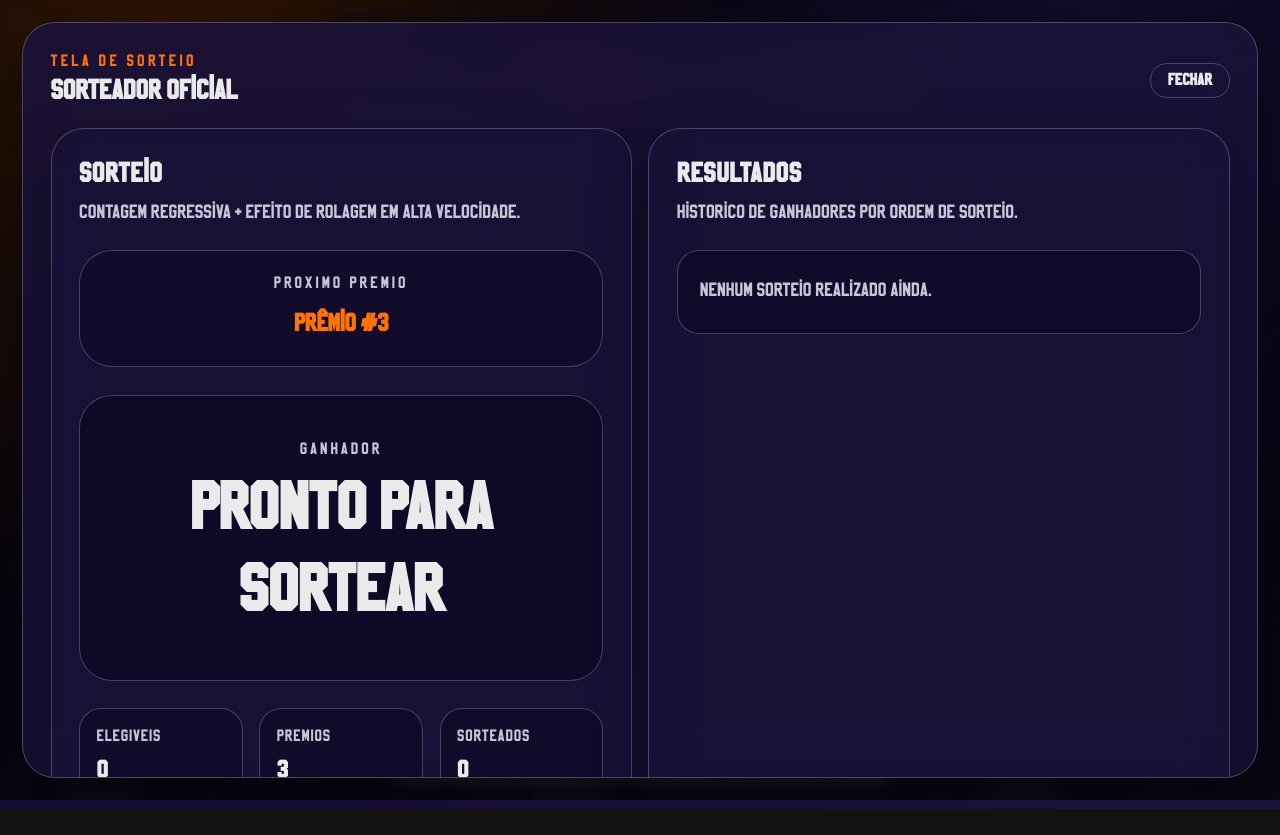
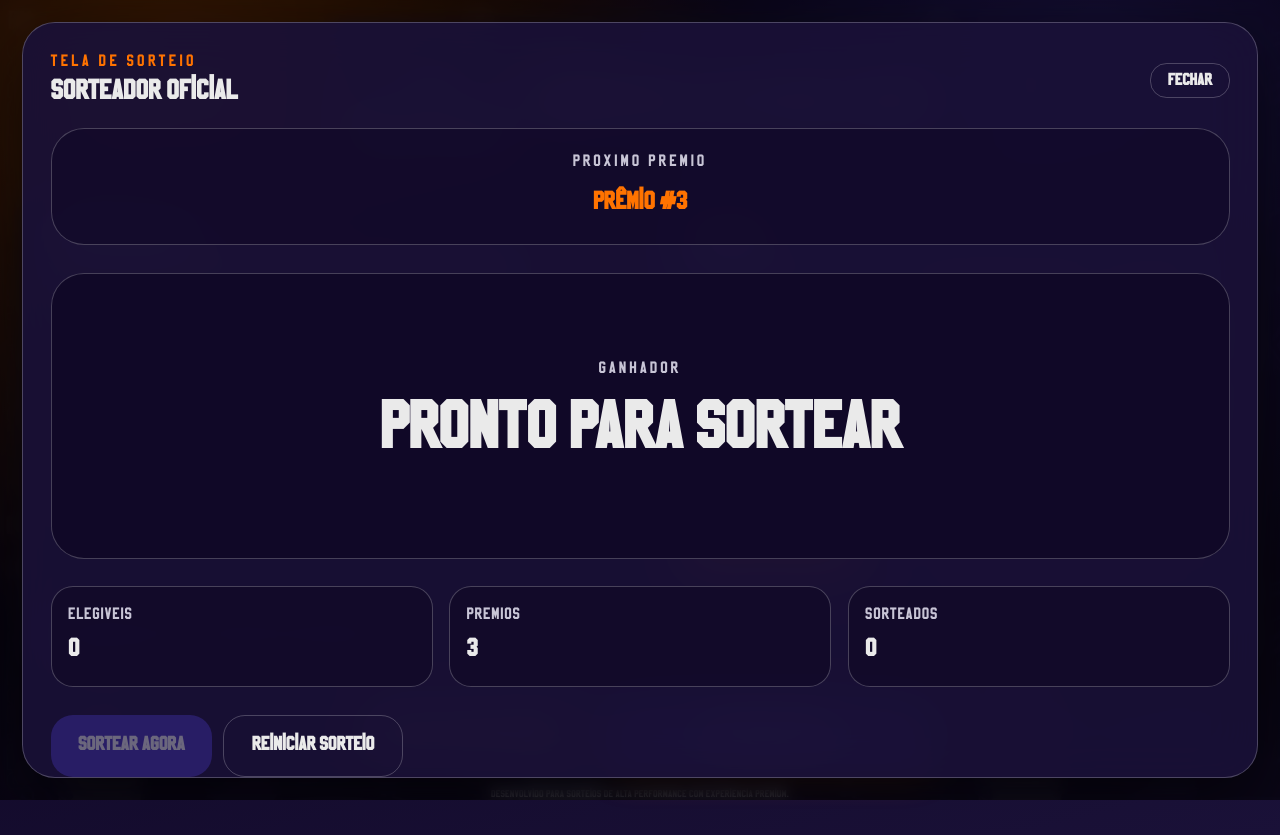
Before and after one commit to aisl1n/giveaway-tool-juan, a React (Vite) app: page / in a window 1280 px wide. Both pictures are taken after a click on the button "Iniciar sorteio". Before the commit the page ends 809 px from the top, so only its background shows below. Built offline with nearby package versions, Linux system fonts and the light colour scheme.

Commit message:
feat: enhance draw functionality with improved draw experience and reset option

```diff
--- a/src/App.tsx
+++ b/src/App.tsx
@@ -1,15 +1,26 @@
-import { useEffect, useState } from 'react'
+import { useEffect, useMemo, useState } from 'react'
 
 import { DrawStage } from './components/draw/DrawStage'
 import { WinnersList } from './components/draw/WinnersList'
 import { ParticipantsInput } from './components/setup/ParticipantsInput'
 import { PrizesManager } from './components/setup/PrizesManager'
+import { normalizePrizes } from './lib/raffle'
 import { useRaffleStore } from './store/useRaffleStore'
 
 function App() {
   const clearAll = useRaffleStore((state) => state.clearAll)
+  const prizes = useRaffleStore((state) => state.prizes)
+  const results = useRaffleStore((state) => state.results)
   const [isDrawModalOpen, setIsDrawModalOpen] = useState(false)
   const [autoStartSignal, setAutoStartSignal] = useState(0)
+
+  const handleClearAll = () => {
+    setIsDrawModalOpen(false)
+    clearAll()
+  }
+
+  const validPrizes = useMemo(() => normalizePrizes(prizes), [prizes])
+  const isDrawCompleted = validPrizes.length > 0 && results.length >= validPrizes.length
 
   useEffect(() => {
     if (!isDrawModalOpen) {
@@ -34,10 +45,10 @@ function App() {
   }
 
   return (
-    <div className="relative min-h-screen overflow-hidden px-4 py-2">
+    <div className="relative min-h-screen overflow-hidden p-4">
       <div className="pointer-events-none absolute inset-0 bg-[radial-gradient(circle_at_16%_12%,rgba(255,115,0,0.24),transparent_44%),radial-gradient(circle_at_82%_14%,rgba(69,51,175,0.42),transparent_40%)]" />
 
-      <div className="space-y-2">
+      <div className="space-y-4">
         <header className="border-brand-line bg-brand-panel/50 relative mx-auto w-fit overflow-hidden rounded-2xl border px-4 py-2 shadow-[0_14px_34px_rgba(0,0,0,0.32)] backdrop-blur-lg md:px-5 md:py-3">
           <div className="bg-brand-primary/30 pointer-events-none absolute -top-16 -right-10 h-32 w-32 rounded-full blur-3xl" />
           <div className="bg-brand-secondary/24 pointer-events-none absolute -bottom-16 -left-12 h-32 w-32 rounded-full blur-3xl" />
@@ -59,20 +70,27 @@ function App() {
           </div>
         </header>
 
-        <main className="space-y-6">
+        <main className="space-y-4">
+          {isDrawCompleted ? (
+            <section className="mx-auto w-full max-w-4xl">
+              <WinnersList />
+            </section>
+          ) : (
             <section className="mx-auto grid w-full max-w-6xl gap-6 lg:grid-cols-2">
               <ParticipantsInput />
               <PrizesManager />
             </section>
+          )}
 
           <section className="flex items-center justify-center gap-3">
             <button
               type="button"
-              onClick={clearAll}
+              onClick={handleClearAll}
               className="border-brand-secondary/40 bg-brand-secondary/15 text-brand-tertiary hover:border-brand-secondary hover:bg-brand-secondary/25 rounded-2xl border px-5 py-3 text-base font-semibold transition"
             >
               Limpar todos os dados
             </button>
+            {!isDrawCompleted ? (
               <button
                 type="button"
                 onClick={openDrawModal}
@@ -80,15 +98,16 @@ function App() {
               >
                 Iniciar sorteio
               </button>
+            ) : null}
           </section>
         </main>
 
-        <footer className="text-brand-muted pb-2 text-center text-xs tracking-wide">
+        <footer className="text-brand-muted pb-2 text-center text-[10px] tracking-wide">
           Desenvolvido para sorteios de alta performance com experiencia premium.
         </footer>
       </div>
 
-      {isDrawModalOpen ? (
+      {isDrawModalOpen && !isDrawCompleted ? (
         <div className="fixed inset-0 z-50 overflow-y-auto p-2 md:p-4">
           <button
             type="button"
@@ -118,10 +137,7 @@ function App() {
                 </button>
               </div>
 
-              <div className="grid gap-3 lg:grid-cols-2">
               <DrawStage autoStartSignal={autoStartSignal} />
-                <WinnersList />
-              </div>
             </div>
           </div>
         </div>
--- a/src/components/draw/DrawStage.tsx
+++ b/src/components/draw/DrawStage.tsx
@@ -1,15 +1,18 @@
 import { AnimatePresence, motion } from 'framer-motion'
-import { useEffect, useMemo, useRef, useState } from 'react'
+import { useCallback, useEffect, useMemo, useRef, useState } from 'react'
 
 import { launchBrandConfetti } from '../../lib/confetti'
 import { getEligibleParticipants, normalizePrizes, sleep } from '../../lib/raffle'
 import { useRaffleStore } from '../../store/useRaffleStore'
 import type { DrawPhase, DrawResult } from '../../types/raffle'
-import { GlassCard } from '../ui/GlassCard'
 
 type DrawStageProps = {
   autoStartSignal?: number
 }
+
+const CONFIRMED_WINNER_PREVIEW_MS = 4200
+const READY_MESSAGE = 'Pronto para sortear'
+const COUNTDOWN_STEP_MS = 650
 
 export function DrawStage({ autoStartSignal }: DrawStageProps) {
   const participantsNames = useRaffleStore((state) => state.participantsNames)
@@ -20,9 +23,10 @@ export function DrawStage({ autoStartSignal }: DrawStageProps) {
 
   const [phase, setPhase] = useState<DrawPhase>('idle')
   const [countdownValue, setCountdownValue] = useState<number>(3)
-  const [rollingName, setRollingName] = useState<string>('Pronto para sortear')
+  const [rollingName, setRollingName] = useState<string>(READY_MESSAGE)
   const [lastDraw, setLastDraw] = useState<DrawResult | null>(null)
   const lastAutoStartSignalRef = useRef<number | undefined>(undefined)
+  const isDrawingRef = useRef(false)
 
   const validPrizes = useMemo(() => normalizePrizes(prizes), [prizes])
   const eligibleParticipants = useMemo(
@@ -40,30 +44,43 @@ export function DrawStage({ autoStartSignal }: DrawStageProps) {
     eligibleParticipants.length > 0 &&
     nextPrizeLabel !== null
 
-  const runDrawExperience = async () => {
-    if (!canDraw) {
+  const runDrawExperience = useCallback(async () => {
+    if (!canDraw || isDrawingRef.current) {
       return
     }
 
+    isDrawingRef.current = true
+
+    try {
       setLastDraw(null)
       setCountdownValue(3)
       setPhase('countdown')
 
       for (let value = 3; value >= 1; value -= 1) {
         setCountdownValue(value)
-      await sleep(650)
+        await sleep(COUNTDOWN_STEP_MS)
       }
 
       setPhase('rolling')
 
-    let delay = 44
-    const spins = Math.max(20, eligibleParticipants.length * 3)
+      let delay = 34
+      const spins = Math.max(40, eligibleParticipants.length * 6)
+      let previousIndex = -1
 
       for (let index = 0; index < spins; index += 1) {
-      const randomIndex = Math.floor(Math.random() * eligibleParticipants.length)
+        let randomIndex = Math.floor(Math.random() * eligibleParticipants.length)
+
+        // Avoid showing the same name in consecutive frames when possible.
+        if (eligibleParticipants.length > 1) {
+          while (randomIndex === previousIndex) {
+            randomIndex = Math.floor(Math.random() * eligibleParticipants.length)
+          }
+        }
+
+        previousIndex = randomIndex
         setRollingName(eligibleParticipants[randomIndex])
         await sleep(delay)
-      delay = Math.min(220, delay + 5 + index * 0.3)
+        delay = Math.min(190, delay + 2.2 + index * 0.16)
       }
 
       const result = drawNextWinner()
@@ -77,7 +94,10 @@ export function DrawStage({ autoStartSignal }: DrawStageProps) {
       setLastDraw(result)
       setPhase('result')
       launchBrandConfetti()
+    } finally {
+      isDrawingRef.current = false
     }
+  }, [canDraw, drawNextWinner, eligibleParticipants])
 
   useEffect(() => {
     if (autoStartSignal === undefined) {
@@ -89,14 +109,38 @@ export function DrawStage({ autoStartSignal }: DrawStageProps) {
     }
 
     lastAutoStartSignalRef.current = autoStartSignal
+    const timerId = window.setTimeout(() => {
       void runDrawExperience()
-  }, [autoStartSignal, canDraw])
+    }, 0)
+
+    return () => {
+      window.clearTimeout(timerId)
+    }
+  }, [autoStartSignal, runDrawExperience])
+
+  useEffect(() => {
+    if (!lastDraw) {
+      return
+    }
+
+    const timerId = window.setTimeout(() => {
+      setLastDraw(null)
+    }, CONFIRMED_WINNER_PREVIEW_MS)
+
+    return () => {
+      window.clearTimeout(timerId)
+    }
+  }, [lastDraw])
+
+  const handleResetDraws = () => {
+    resetDraws()
+    setPhase('idle')
+    setCountdownValue(3)
+    setRollingName(READY_MESSAGE)
+    setLastDraw(null)
+  }
 
   return (
-    <GlassCard
-      title="Sorteio"
-      subtitle="Contagem regressiva + efeito de rolagem em alta velocidade."
-    >
     <div className="space-y-5">
       <div className="border-brand-line bg-brand-surface/55 rounded-3xl border p-4 text-center">
         <p className="text-brand-muted mb-2 text-xs tracking-[0.18em] uppercase">
@@ -108,8 +152,8 @@ export function DrawStage({ autoStartSignal }: DrawStageProps) {
       </div>
 
       <div className="border-brand-line bg-brand-surface/85 relative flex min-h-52 items-center justify-center overflow-hidden rounded-3xl border p-6 text-center">
+        {phase === 'countdown' ? (
           <AnimatePresence mode="wait">
-            {phase === 'countdown' ? (
             <motion.p
               key={`countdown-${countdownValue}`}
               initial={{ opacity: 0, scale: 0.4, y: 16 }}
@@ -120,30 +164,38 @@ export function DrawStage({ autoStartSignal }: DrawStageProps) {
             >
               {countdownValue}
             </motion.p>
+          </AnimatePresence>
         ) : (
-              <motion.div
-                key={rollingName}
-                initial={{ opacity: 0, y: 26 }}
+          <div className="space-y-2">
+            <p className="text-brand-muted text-xs tracking-[0.18em] uppercase">
+              {phase === 'rolling' ? 'Sorteando nomes...' : 'Ganhador'}
+            </p>
+
+            <AnimatePresence initial={false}>
+              <p className="font-heading text-brand-tertiary text-4xl leading-tight font-semibold md:text-5xl">
+                <motion.span
+                  key={`${phase}-${rollingName}`}
+                  initial={{ opacity: 0, y: 18 }}
                   animate={{ opacity: 1, y: 0 }}
-                exit={{ opacity: 0, y: -22 }}
-                transition={{ duration: 0.2 }}
-                className="space-y-2"
+                  exit={{ opacity: 0, y: -12 }}
+                  transition={{ duration: phase === 'rolling' ? 0.1 : 0.2 }}
+                  className="inline-block"
                 >
-                <p className="text-brand-muted text-xs tracking-[0.18em] uppercase">
-                  {phase === 'rolling' ? 'Rodando nomes...' : 'Ganhador'}
+                  {rollingName}
+                </motion.span>
               </p>
-                <p className="font-heading text-brand-tertiary text-4xl leading-tight font-semibold md:text-5xl">
-                  {rollingName}
-                </p>
-              </motion.div>
-            )}
             </AnimatePresence>
           </div>
+        )}
+      </div>
 
+      <AnimatePresence>
         {lastDraw ? (
           <motion.div
             initial={{ opacity: 0, y: 18 }}
             animate={{ opacity: 1, y: 0 }}
+            exit={{ opacity: 0, y: -12 }}
+            transition={{ duration: 0.3 }}
             className="border-brand-primary/45 bg-brand-primary/15 rounded-2xl border p-4 text-center"
           >
             <p className="text-brand-primary text-xs tracking-[0.15em] uppercase">
@@ -155,6 +207,7 @@ export function DrawStage({ autoStartSignal }: DrawStageProps) {
             <p className="text-brand-muted mt-1 text-sm">Levou: {lastDraw.prizeLabel}</p>
           </motion.div>
         ) : null}
+      </AnimatePresence>
 
       <div className="text-brand-muted grid gap-3 text-sm sm:grid-cols-3">
         <div className="border-brand-line bg-brand-surface/65 rounded-2xl border p-3">
@@ -192,7 +245,7 @@ export function DrawStage({ autoStartSignal }: DrawStageProps) {
         </button>
         <button
           type="button"
-            onClick={resetDraws}
+          onClick={handleResetDraws}
           disabled={phase === 'countdown' || phase === 'rolling'}
           className="hover:border-brand-secondary hover:text-brand-secondary border-brand-line text-brand-tertiary rounded-2xl border px-5 py-3 text-sm font-semibold transition disabled:cursor-not-allowed disabled:opacity-40"
         >
@@ -207,6 +260,5 @@ export function DrawStage({ autoStartSignal }: DrawStageProps) {
         </p>
       ) : null}
     </div>
-    </GlassCard>
   )
 }
--- a/src/components/setup/ParticipantsInput.tsx
+++ b/src/components/setup/ParticipantsInput.tsx
@@ -17,6 +17,9 @@ export function ParticipantsInput() {
         id="participants-textarea"
         value={participantsNames}
         onChange={(event) => setParticipantsNames(event.target.value)}
+        spellCheck={false}
+        autoCorrect="off"
+        autoCapitalize="off"
         placeholder={'Ana\nBruno\nCarlos\nDaniela'}
         className="focus:border-brand-secondary focus:ring-brand-secondary/30 border-brand-line bg-brand-surface/85 text-brand-tertiary min-h-52 w-full resize-y rounded-2xl border px-4 py-3 text-sm transition outline-none focus:ring-2"
       />
--- a/src/components/ui/GlassCard.tsx
+++ b/src/components/ui/GlassCard.tsx
@@ -1,7 +1,7 @@
 import type { PropsWithChildren } from 'react'
 
 interface GlassCardProps extends PropsWithChildren {
-  title: string
+  title?: string
   subtitle?: string
   className?: string
 }
@@ -16,12 +16,16 @@ export function GlassCard({ title, subtitle, className, children }: GlassCardPro
         .filter(Boolean)
         .join(' ')}
     >
+      {title || subtitle ? (
         <header className="mb-4 space-y-1">
+          {title ? (
             <h2 className="font-heading text-brand-tertiary text-xl font-semibold tracking-wide">
               {title}
             </h2>
+          ) : null}
           {subtitle ? <p className="text-brand-muted text-sm">{subtitle}</p> : null}
         </header>
+      ) : null}
       {children}
     </section>
   )
```
Lines whose indentation alone changed are shown as unchanged.
